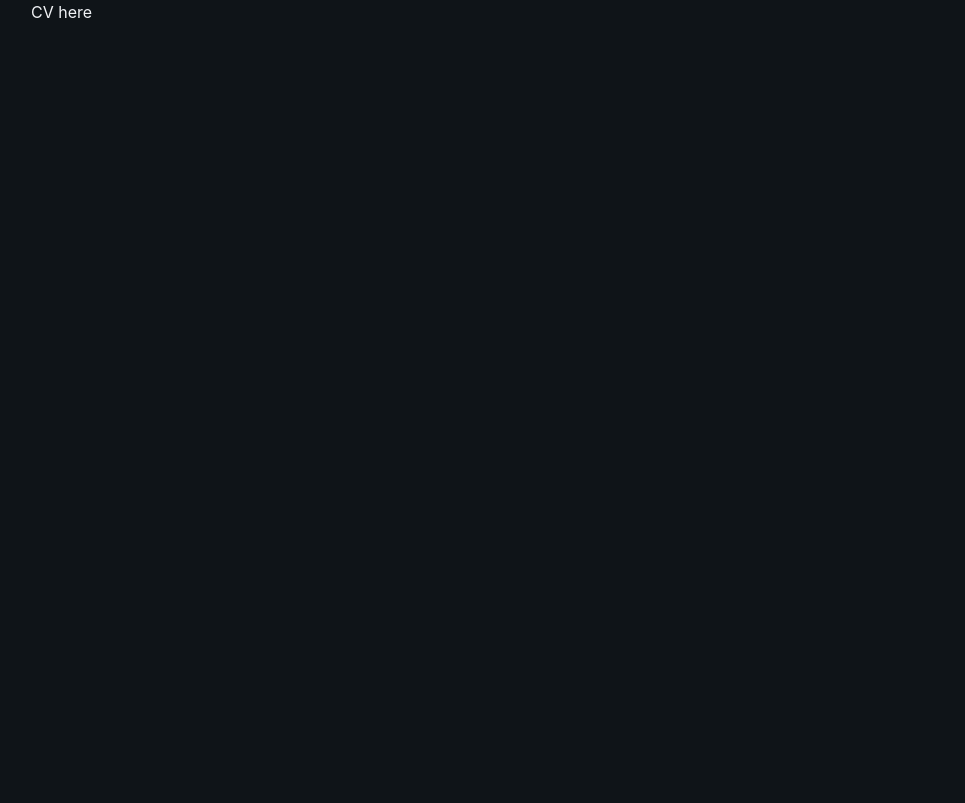
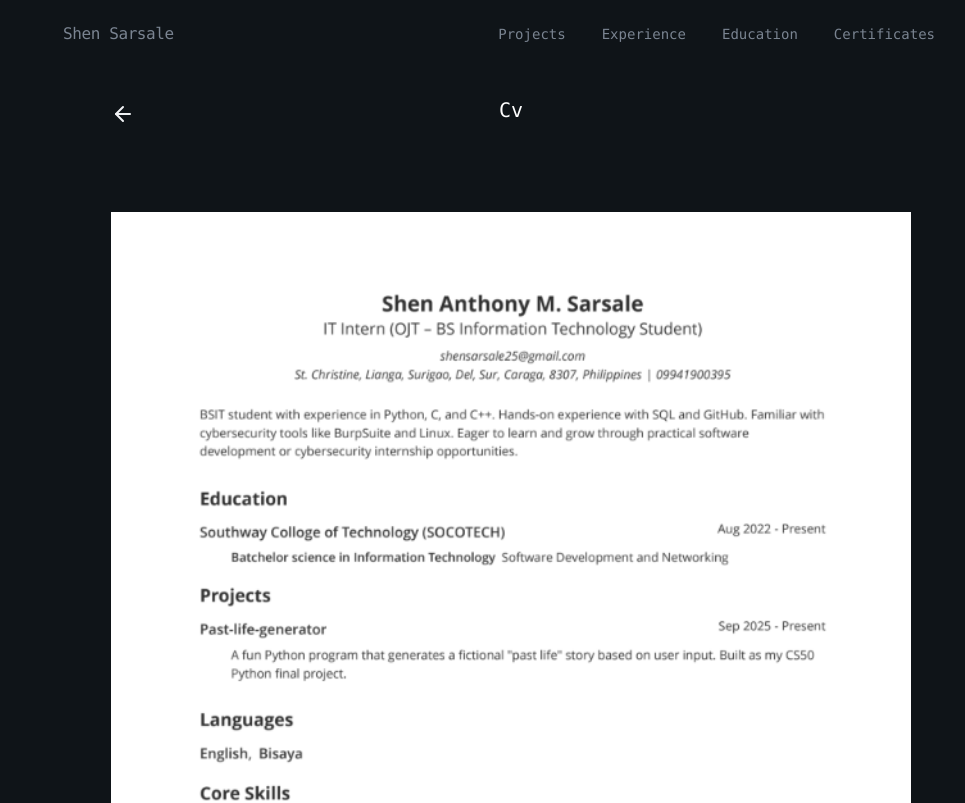
Before and after one commit to Ein-shen/My-porfolio, a React (Vite) app: page /cv in a window 1280 px wide. Shown: the top 803 px of the page, without its empty margins (129-1094 px from the left). Built offline with nearby package versions, Linux system fonts and the light colour scheme; the HTML template or start-up script is replaced by a standard one.

Commit message:
Have changes to the new files but for now i changed the cv.jsx added false cv, thats good for now

```diff
--- a/src/App.jsx
+++ b/src/App.jsx
@@ -15,12 +15,13 @@ import { Routes, Route } from 'react-router-dom'
 function App() {
   return (
      <div className="min-h-screen overflow-hidden px-10 md:px-40">
-
+      <Navbar />
       <main>
         <Routes>
+
           <Route path="/" element={
             <>
-              <Navbar />
+
               <Hero />
               <Projects />
               <Experience />
--- a/src/away/Cv.jsx
+++ b/src/away/Cv.jsx
@@ -1,14 +1,37 @@
 import React from 'react'
+import { useNavigate } from 'react-router-dom'
+import { ArrowLeft } from 'lucide-react'
 
 export const Cv = () => {
+  const navigate = useNavigate()
+
   return (
-    <div className='bg-#0f1418'>
-        <div>
+    <div className="container mx-auto px-6 md:px-12 py-10 relative z-10 pt-20">
+      <div className="mx-auto max-w-[800px]">
 
-            <h2>
-                CV here
+        {/* Header */}
+        <div className="mb-16">
+          <div className='grid grid-cols-[auto_1fr_auto] items-center mb-4'>
+            <button onClick={() => navigate(-1)} aria-label="Go back">
+              <ArrowLeft size={24} />
+            </button>
+
+            <h2 className="text-lg md:text-xl font-mono mt-4 mb-6 animate-fade-in animation-delay-100 text-primary-foreground text-center">
+              Cv
             </h2>
+
+            <div className="w-6" />
+          </div>
         </div>
+
+        <div className='w-full flex justify-center'>
+          <img
+            src="c.png"
+            alt="CV"
+            className="w-full object-contain"
+          />
+        </div>
+      </div>
     </div>
   )
 }
--- a/src/away/Toplok.jsx
+++ b/src/away/Toplok.jsx
@@ -1,7 +1,29 @@
 import React from 'react'
+import { useNavigate } from 'react-router-dom'
+import { ArrowLeft } from 'lucide-react'
 
 export const Toplok = () => {
+  const navigate = useNavigate()
+
   return (
-    <div>Toplok</div>
+    <div className="container mx-auto px-6 md:px-12 py-10 relative z-10 pt-20">
+      <div className="mx-auto max-w-[800px]">
+
+        {/* Header */}
+        <div className="mb-16">
+          <div className='grid grid-cols-[auto_1fr_auto] items-center mb-4'>
+            <button onClick={() => navigate(-1)} aria-label="Go back">
+              <ArrowLeft size={24} />
+            </button>
+
+            <h2 className="text-lg md:text-xl font-mono mt-4 mb-6 animate-fade-in animation-delay-100 text-primary-foreground text-center">
+              Certificates
+            </h2>
+
+            <div className="w-6" />
+          </div>
+        </div>
+      </div>
+    </div>
   )
 }
--- a/src/away/View_projects.jsx
+++ b/src/away/View_projects.jsx
@@ -1,7 +1,36 @@
 import React from 'react'
+import { Link, useNavigate } from 'react-router-dom'
+import { ArrowLeft } from 'lucide-react'
 
 export const View_projects = () => {
+
+  const navigate = useNavigate()
+
   return (
-    <div>View_projects</div>
+
+
+    <div className="container mx-auto px-6 md:px-12 py-10 relative z-10 pt-20">
+                  <div className="mx-auto max-w-[800px]">
+
+                      {/* Header */}
+                      <div className="mb-16">
+
+                          <div className='grid grid-cols-[auto_1fr_auto] items-center mb-4'>
+                              <Link  onClick={(e) => {
+                                      e.preventDefault()
+                                      navigate(-1)
+                                    }}>
+                                  <ArrowLeft size={24} />
+                              </Link>
+
+                              <h2 className="text-lg md:text-xl font-mono mt-4 mb-6 animate-fade-in animation-delay-100 text-primary-foreground text-center">
+                                  Projects
+                              </h2>
+
+                              <div className="w-6" /> {/* spacer matching ArrowLeft size={24} */}
+                          </div>
+                      </div>
+                  </div>
+              </div>
   )
 }
--- a/src/layout/Navbar.jsx
+++ b/src/layout/Navbar.jsx
@@ -1,20 +1,20 @@
-
 import { useEffect, useState } from "react"
+import { useNavigate, useLocation } from "react-router-dom"
 import { Button } from "../components/Button"
 import { Menu, X } from "lucide-react"
-import { RiFacebookFill } from "react-icons/ri"
 
 const navLinks = [
-
-    { href: "#projects", label: "Projects" },
-    { href: "#experience", label: "Experience" },
-    { href: "#education", label: "Education" },
-    { href: "#certificates", label: "Certificates" },
+    { id: "projects", label: "Projects" },
+    { id: "experience", label: "Experience" },
+    { id: "education", label: "Education" },
+    { id: "certificates", label: "Certificates" },
 ]
 
 export const Navbar = () => {
     const [isMobileMenuOpen, setIsMobileMenuOpen] = useState(false)
     const [isScrolled, setIsScrolled] = useState(false)
+    const navigate = useNavigate()
+    const location = useLocation()
 
     useEffect(() => {
         const handleScroll = () => {
@@ -22,9 +22,20 @@ export const Navbar = () => {
         }
         window.addEventListener("scroll", handleScroll)
 
-
         return () => window.removeEventListener("scroll", handleScroll)
     }, [])
+
+    const handleNavClick = (id) => {
+        setIsMobileMenuOpen(false)
+        if (location.pathname !== "/") {
+            navigate("/")
+            setTimeout(() => {
+                document.getElementById(id)?.scrollIntoView({ behavior: "smooth" })
+            }, 100)
+        } else {
+            document.getElementById(id)?.scrollIntoView({ behavior: "smooth" })
+        }
+    }
 
     return (
         <header
@@ -33,28 +44,24 @@ export const Navbar = () => {
             }`}
             >
             <nav className="container mx-auto px-8 flex items-center justify-between">
-                <a href="#" className="text-md font-mono tracking-tight text-muted-foreground hover:text-primary-foreground animate-fade-in">
+                <button onClick={() => navigate("/")} className="text-md font-mono tracking-tight text-muted-foreground hover:text-primary-foreground animate-fade-in">
                 Shen Sarsale
-                </a>
+                </button>
 
                 {/* Desktop Nav */}
                 <div  className=" hidden lg:flex items-center gap-1 ">
                     <div className=" -muted-foreground rounded-xl px-2 py-1 flex items-center gap-1 ">
                         {navLinks.map((link, index) => (
-                            <a
-                            href={link.href}
+                            <button
+                            onClick={() => handleNavClick(link.id)}
                             key={index}
                             className=" font-mono px-4 py-2 text-sm text-muted-foreground hover:text-foreground rounded-full hover:bg-surface"
                             >
                                 {link.label}
-                            </a>
+                            </button>
                         ))}
                     </div>
                 </div>
-
-
-
-
 
                     {/* Mobile menu button */}
                     <button
@@ -70,13 +77,13 @@ export const Navbar = () => {
 
                 <div className="cointainer mx-auto px-6 py-6 flex flex-col gap-4  ">
                     {navLinks.map((link, index) => (
-                            <a
-                            href={link.href}
+                            <button
+                            onClick={() => handleNavClick(link.id)}
                             key={index}
-                            className="text-lg text-muted-foreground hover:text-foregrounnd py-2"
+                            className="text-lg text-muted-foreground hover:text-foregrounnd py-2 text-left"
                             >
                                 {link.label}
-                            </a>
+                            </button>
                         ))}
 
 
```
Also changed, not shown: public/c.png (added).
